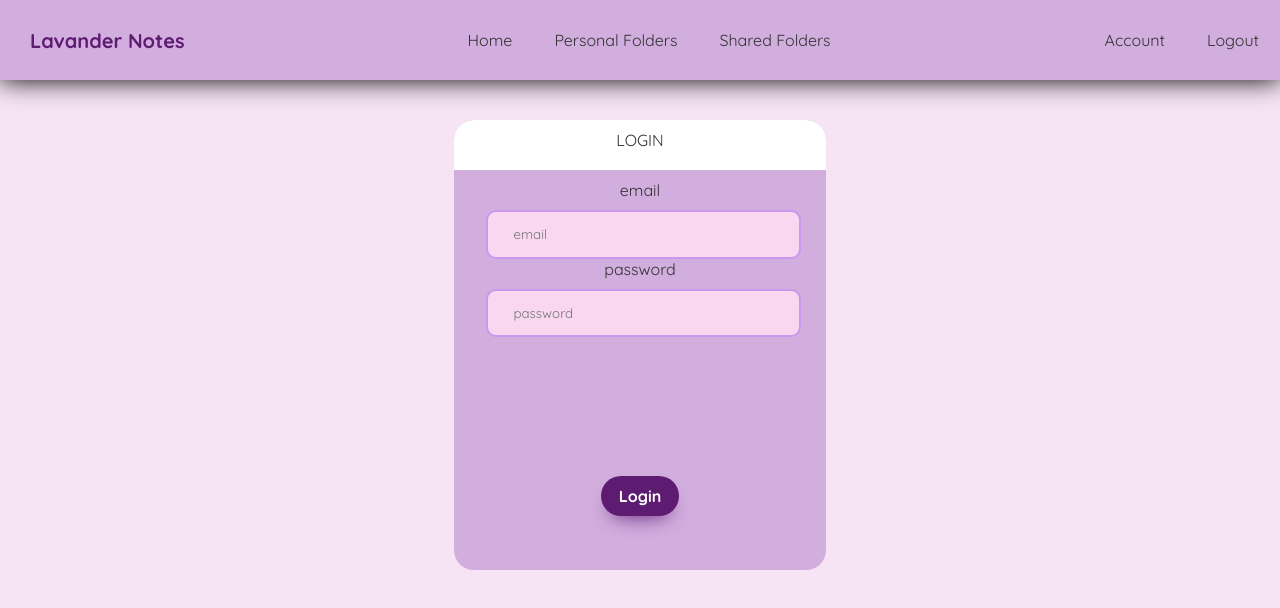
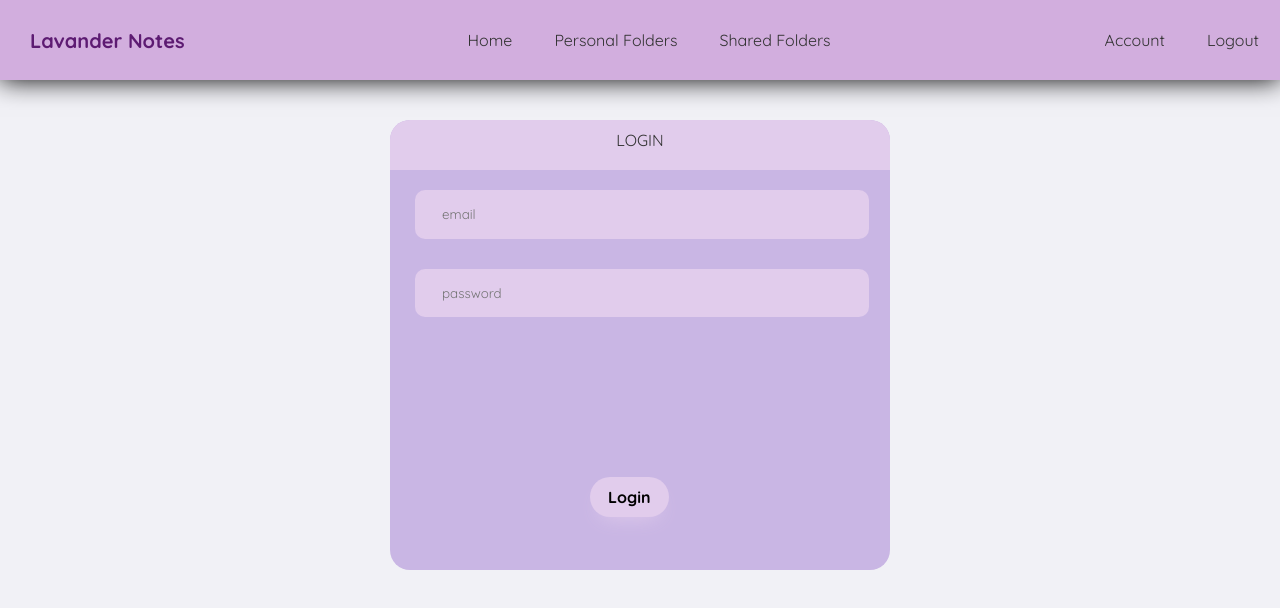
Before and after one commit to MalinaTeodoraAlbu/Student_Notes_tw_project, a React (Create React App) app in the folder frontend/my-app/: page / in a window 1280 px wide. Shown: the top 608 px of the page. Built offline with nearby package versions, Linux system fonts and the light colour scheme.

Commit message:
login updated

```diff
--- a/frontend/my-app/src/Login.js
+++ b/frontend/my-app/src/Login.js
@@ -4,17 +4,13 @@ const Login = () => {
     return (
         <div className="container">
             <div className="containerLog">
-                    <div className="borderWhite">
-                    <p >LOGIN</p></div>
-
-                    <p>email</p>
+                <div className="border">
+                    <p className="login">LOGIN</p>
+                </div>
                     <input className="inputLogin" type="text" id="login_input" placeholder="email"></input>
-                    <p>password</p>
                     <input className="inputLogin" type="text" id="login_input" placeholder="password"></input>
                     <button>Login</button>
-
-                    </div>
-            <img src="" alt=""></img>
+            </div>
         </div>
      );
 }
--- a/frontend/my-app/src/styles/App.css
+++ b/frontend/my-app/src/styles/App.css
@@ -1,3 +1,3 @@
 body{
-    background-color: #F6E4F5;
+    background-color: #F1F1F6;
 }
--- a/frontend/my-app/src/styles/login.css
+++ b/frontend/my-app/src/styles/login.css
@@ -1,23 +1,23 @@
 .container{
+    display: relative;
     margin-top: 20px;
-    text-align: center;
 }
 .containerLog{
     margin: auto;
-    width: 30%;
-    background-color: #D2AEDE;
+    width: 500px;
+    background-color: #C9B6E4;
     height: 450px;
     border-radius: 20px;
 }
 
-
 .containerLog button {
-  margin-top: 40%;
-  background: #5d1b72;
+  margin-left: 40%;
+  margin-top: 30%;
+  background: #E1CCEC;
   border-radius: 999px;
-  box-shadow: #5d1b72 0 10px 20px -10px;
+  box-shadow: #E1CCEC 0 10px 20px -10px;
   box-sizing: border-box;
-  color: #FFFFFF;
+  color: black;
   cursor: pointer;
   font-size: 16px;
   font-weight: 700;
@@ -33,37 +33,33 @@
   border: 0;
 }
 
-
-
-p{
-    position: relative;
+.border{
     text-align: center;
-    top: 10px;
-
+    padding-top: 10px;
+    background-color: #E1CCEC;
+    width: 100%;
+    height: 40px;
+    border-radius: 20px 20px 0 0;
 }
 
-.borderWhite{
-    background-color: white;
-    width: 100%;
-    height: 50px;
-    border-radius: 20px 20px 0 0;
-}
 
 .inputLogin{
     top: 20px;
     justify-content: space-between;
-
     border-radius: 15px;
     padding: 9px 25px;
-    background-color: #fad7f0;
-    border:2px solid #CB98ED;
+    background-color: #E1CCEC;
+    border:2px solid #E1CCEC;
     border-radius: 10px;
     cursor: pointer;
-    width: 70%;
+    width: 80%;
     display: block;
-    margin-bottom: 10px;
-    left:2%;
+    margin-bottom: 30px;
+    left:5%;
     height: 2em;
     position: relative;
-    margin-left: 25px;
 }
+
+.inputLogin:focus{
+    outline: none;
+}
```
Also changed, not shown: frontend/my-app/src/styles/img.jpg (added), frontend/my-app/src/styles/img2.png (added).
